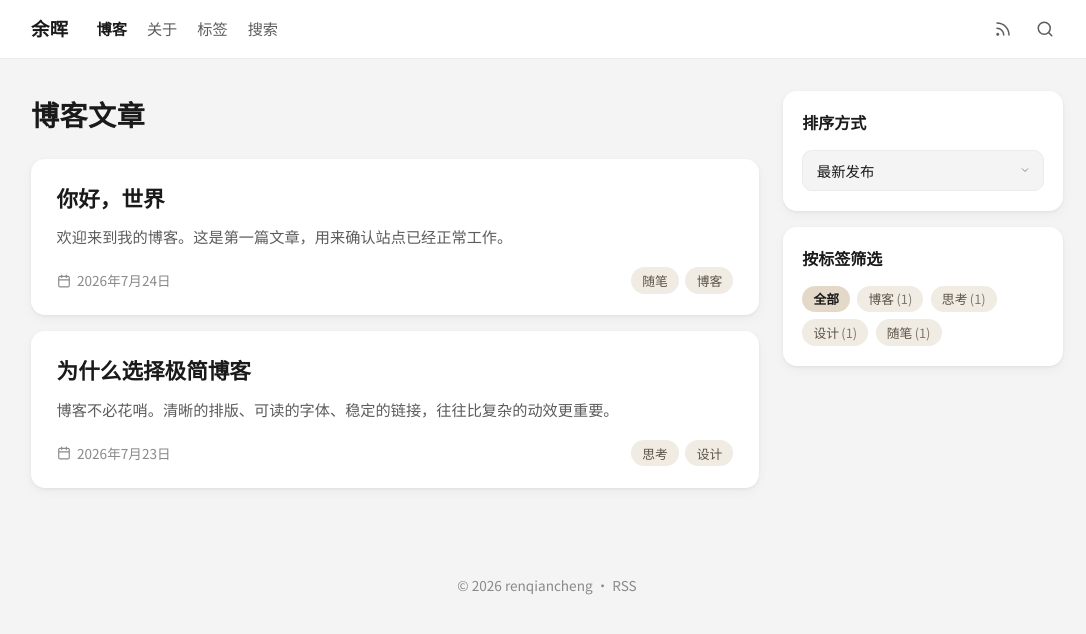
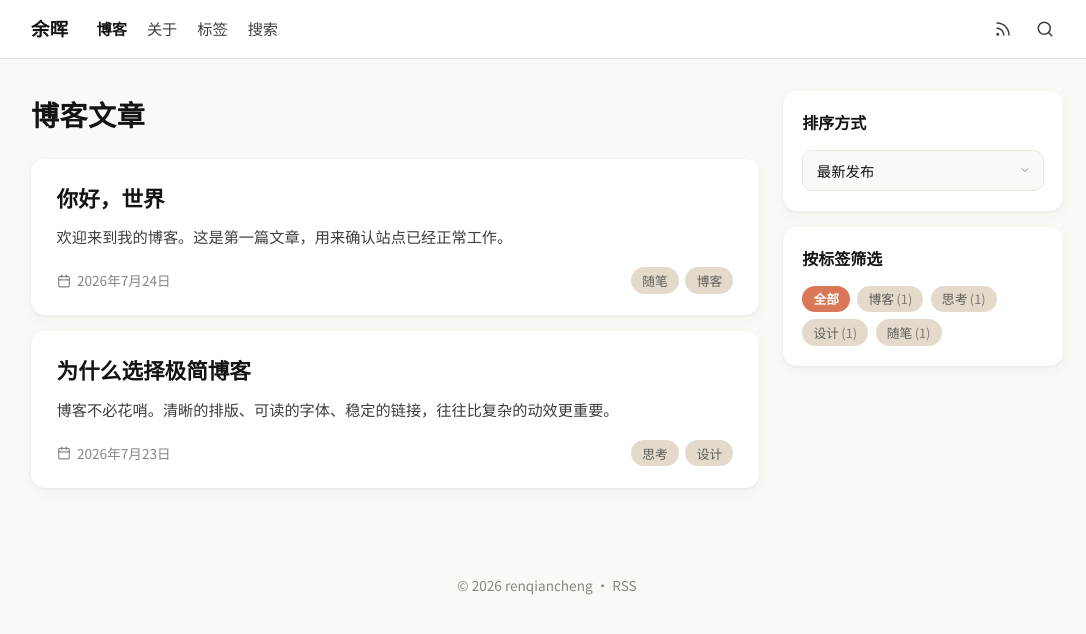
Before and after one commit to renqiancheng/renqiancheng.github.io, a Jekyll site: the page built from index.html, in a window 1280 px wide. Shown: the top 634 px of the page, without its empty margins (93-1179 px from the left). Built offline with Jekyll 4.4.1, drawn with Linux system fonts in a browser that asks for light colours.

Commit message:
继续修改样式

```diff
--- a/assets/css/style.css
+++ b/assets/css/style.css
@@ -1,16 +1,19 @@
 /* 卡片式博客样式 —— 参考截图布局 */
 
 :root {
-  --bg: #f4f4f5;
+  /* Claude / Anthropic 暖色系 */
+  --bg: #faf9f5;
   --surface: #ffffff;
-  --text: #1a1a1a;
-  --text-secondary: #5c5c5c;
-  --text-muted: #8a8a8a;
-  --border: #ebebeb;
-  --tag-bg: #f0ebe3;
-  --tag-text: #5c5346;
-  --tag-active-bg: #e4d9c8;
-  --shadow: 0 1px 3px rgba(0, 0, 0, 0.06), 0 4px 12px rgba(0, 0, 0, 0.04);
+  --text: #141413;
+  --text-secondary: #3d3d3a;
+  --text-muted: #87867f;
+  --border: #e8e6dc;
+  --tag-bg: #e3dacc;
+  --tag-text: #5e5d59;
+  --tag-active-bg: #d4c4a8;
+  --accent: #d97757;
+  --accent-deep: #c6613f;
+  --shadow: 0 1px 3px rgba(20, 20, 19, 0.05), 0 4px 14px rgba(20, 20, 19, 0.04);
   --radius: 14px;
   --radius-sm: 999px;
   --container: 1080px;
@@ -179,7 +182,7 @@ a:hover {
 }
 
 .post-card:hover {
-  box-shadow: 0 2px 8px rgba(0, 0, 0, 0.08), 0 8px 20px rgba(0, 0, 0, 0.05);
+  box-shadow: 0 2px 8px rgba(20, 20, 19, 0.07), 0 8px 20px rgba(20, 20, 19, 0.05);
 }
 
 .post-card-title {
@@ -255,9 +258,9 @@ button.tag-pill:hover {
 }
 
 .tag-pill.is-active {
-  background: var(--tag-active-bg);
+  background: var(--accent);
   font-weight: 600;
-  color: var(--text);
+  color: #faf9f5;
 }
 
 .tag-count {
@@ -304,7 +307,7 @@ button.tag-pill:hover {
 }
 
 .sort-select:focus {
-  border-color: #c5c5c5;
+  border-color: var(--accent);
 }
 
 .sidebar-tags {
@@ -386,7 +389,7 @@ button.tag-pill:hover {
 .page-content blockquote {
   margin: 0 0 1.15rem;
   padding: 0.15rem 0 0.15rem 1rem;
-  border-left: 3px solid var(--tag-bg);
+  border-left: 3px solid var(--accent);
   color: var(--text-secondary);
 }
 
@@ -434,14 +437,15 @@ button.tag-pill:hover {
 
 .post-content a,
 .page-content a {
-  color: #2a6bb5;
+  color: var(--accent-deep);
   text-decoration: underline;
   text-underline-offset: 2px;
 }
 
 .post-content a:hover,
 .page-content a:hover {
-  opacity: 0.8;
+  color: var(--accent);
+  opacity: 1;
 }
 
 /* —— 标签页 —— */
@@ -522,7 +526,7 @@ button.tag-pill:hover {
 }
 
 .search-input:focus {
-  border-color: #c5c5c5;
+  border-color: var(--accent);
   background: var(--surface);
 }
 
```
